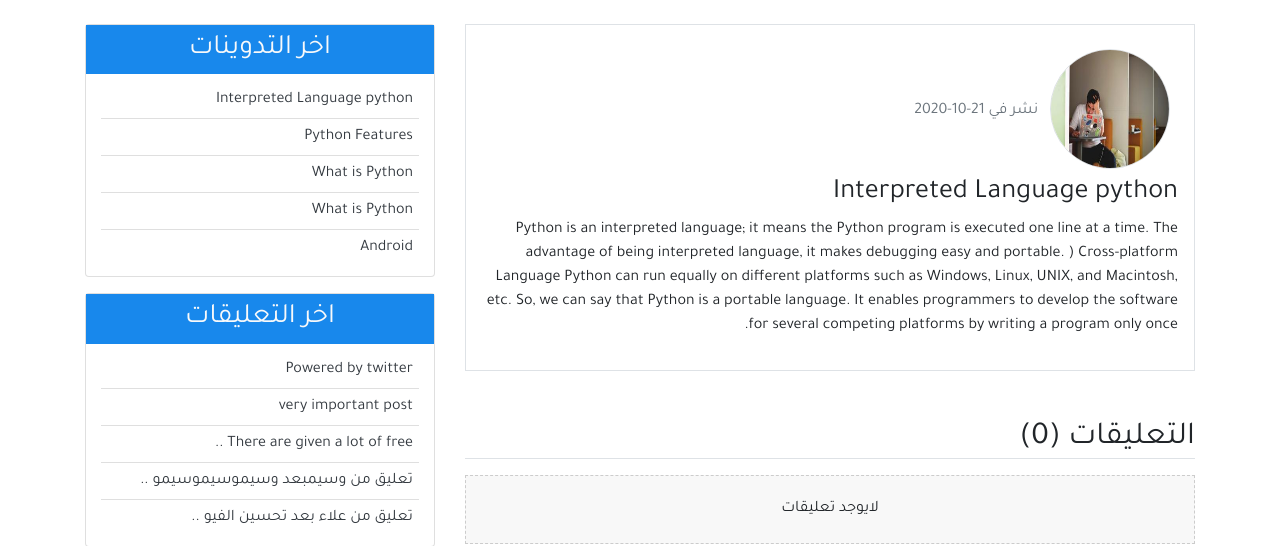
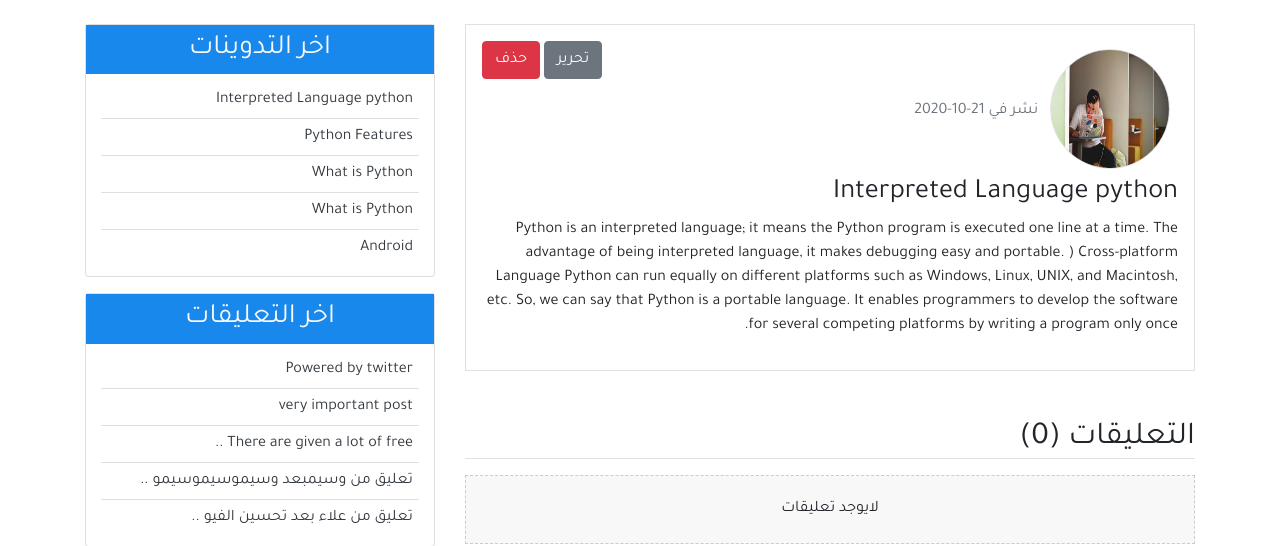
Before and after one commit to mhammed2020/Arabic-Blog-using-django-backend-framework, a Django app: page /detail/20/ in a window 1280 px wide. Shown: the part 61-607 px from the top of the page. Run offline with Django 3.2, Linux system fonts and the light colour scheme; a user stored in the database is signed in; data comes from the database, SQL or seed files in the repository; both versions use the stored data as it was after the commit; some libraries are stand-ins or nearby versions.

Commit message:
Create PostUpdateView with CBVs

```diff
--- a/blog/static/blog/css/main.css
+++ b/blog/static/blog/css/main.css
@@ -58,3 +58,7 @@ text-align: right;
     border: 1px dashed #CCC;
 }
 /* End Comment */
+
+.btn-editing{
+    float: left ;
+}
--- a/blog/templates/blog/detail.html
+++ b/blog/templates/blog/detail.html
@@ -9,7 +9,14 @@
 <img class="img-fluid rounded-circle border m-2" style="width: 120px; height:120px;"
 src="{{post.author.profile.image.url}}" alt="صورة الناشر ">
 <span class="text-secondary">  نشر في  {{post.post_date|date:'d-m-Y'}}</span>
-            <h3>  {{post.title}} </h3>
+
+{% if post.author == user %}
+  <div class="form-group btn-editing">
+      <a class="btn btn-secondary" href="{% url 'post-update' post.id %}">تحرير</a>
+      <button class="btn btn-danger" type="submit">حذف</button>
+  </div>
+  {% endif %}
+<h3>  {{post.title}} </h3>
             <p>{{post.content}}</p>
 
         </div>
--- a/blog/urls.py
+++ b/blog/urls.py
@@ -9,6 +9,7 @@ path('detail/<int:post_id>/', views.post_detail, name='detail'),
 
 #CBVs Usages
 path('new_post/',views.PostCreateView.as_view(),name = 'new_post'),
+path('detail/<slug:pk>/update', views.PostUpdateView.as_view(), name='post-update'),
 
 
 ]
--- a/blog/views.py
+++ b/blog/views.py
@@ -74,3 +74,20 @@ class PostCreateView(LoginRequiredMixin,CreateView):
     def form_valid(self, form):
         form.instance.author = self.request.user
         return super().form_valid(form)
+
+
+class PostUpdateView(UserPassesTestMixin, LoginRequiredMixin, UpdateView):
+    model = Post
+    template_name = 'blog/new_post.html'
+    form_class = PostCreateForm
+
+    def form_valid(self, form):
+        form.instance.author = self.request.user
+        return super().form_valid(form)
+
+    def test_func(self):
+        post = self.get_object()
+        if self.request.user == post.author:
+            return True
+        else:
+            return False
```
Also changed, not shown: db.sqlite3.
